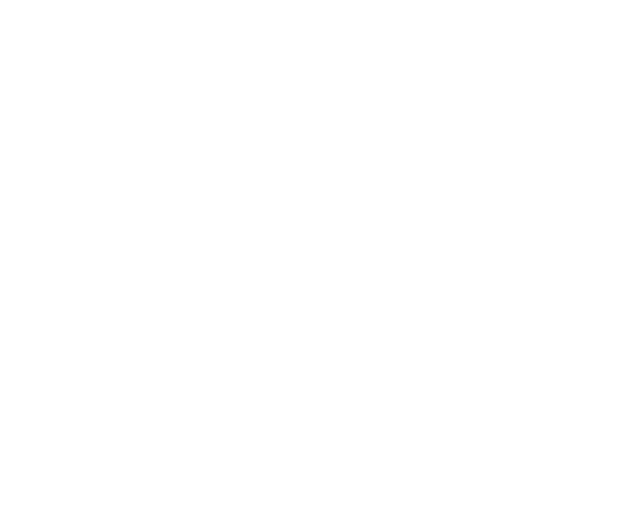
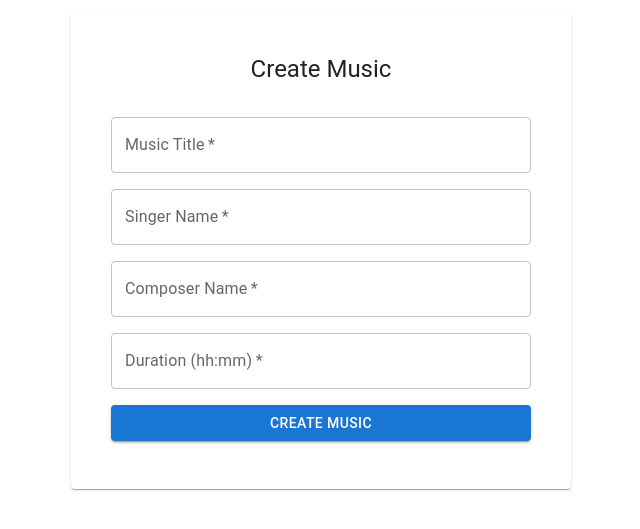
Before and after one commit to crew52/md05-Product-categories, a React (Vite) app in the folder product/: page /musics/create in a window 1280 px wide. Before the commit this address had no page. Shown: the part 181-710 px from the top of the page, without its empty margins (319-959 px from the left). Built offline with nearby package versions, Linux system fonts and the light colour scheme.

Commit message:
done add

```diff
--- a/product/src/App.jsx
+++ b/product/src/App.jsx
@@ -5,6 +5,7 @@
 import ProductEdit from "./pages/productedit/index.jsx";
 import ProductDetail from "./pages/productdetail/index.jsx";
 import MusicList from "./pages/music/musicList/index.jsx";
+import MusicCreate from "./pages/music/musicCreate/index.jsx";
 
 function App() {
   return (
@@ -16,6 +17,7 @@
             <Route path="/products/:pid/detail" element={<ProductDetail/>} />
 
             <Route path={"/musics"} element={<MusicList/>}></Route>
+            <Route path="/musics/create" element={<MusicCreate/>} />
         </Routes>
     </>
   )
--- /dev/null
+++ b/product/src/pages/music/musicCreate/index.jsx
@@ -0,0 +1,108 @@
+import React from "react";
+import { Card, CardContent, CardHeader, Box, TextField, Button } from "@mui/material";
+import { useFormik } from "formik";
+import { toast } from "react-toastify";
+import { useNavigate } from "react-router";
+import * as Yup from "yup";
+import MusicService from "../../../services/music.service.js";
+
+function MusicCreate() {
+    const navigate = useNavigate();
+
+    const formik = useFormik({
+        initialValues: {
+            title: "",
+            singer: "",
+            composer: "",
+            duration: "",
+            likes: 0,  // Mặc định là 0
+            status: "Lưu Trữ" // Trạng thái mặc định
+        },
+        validationSchema: Yup.object({
+            title: Yup.string().required("Music title is required").min(2, "Must be at least 2 characters"),
+            singer: Yup.string().required("Singer name is required").max(30, "Singer name cannot exceed 30 characters"),
+            composer: Yup.string().required("Composer name is required").max(30, "Composer name cannot exceed 30 characters"),
+            duration: Yup.string()
+                .required("Duration is required")
+                .matches(/^([01]?[0-9]|2[0-3]):([0-5]?[0-9])$/, "Duration must be in the format hh:mm"),
+            likes: Yup.number().required("Likes count is required").integer("Likes must be an integer").min(0, "Likes must be 0 or positive"),
+        }),
+        onSubmit: values => {
+            const musicData = { ...values};
+
+            MusicService.createMusic(musicData).then(() => {
+                toast.success("Music created successfully");
+                console.log(musicData)
+                navigate("/musics");
+            }).catch(() => {
+                toast.error("Failed to create music");
+            });
+        }
+    });
+
+    return (
+        <Box display="flex" justifyContent="center" alignItems="center" minHeight="100vh">
+            <Card sx={{ width: 500, p: 3 }}>
+                <CardHeader title="Create Music" sx={{ textAlign: "center" }} />
+                <CardContent>
+                    <Box component="form" onSubmit={formik.handleSubmit} sx={{ display: "flex", flexDirection: "column", gap: 2 }}>
+                        {/* Tên bài hát */}
+                        <TextField
+                            label="Music Title"
+                            name="title"
+                            fullWidth
+                            required
+                            value={formik.values.title}
+                            onChange={formik.handleChange}
+                            error={formik.touched.title && Boolean(formik.errors.title)}
+                            helperText={formik.touched.title && formik.errors.title}
+                        />
+
+                        {/* Tên ca sĩ */}
+                        <TextField
+                            label="Singer Name"
+                            name="singer"
+                            fullWidth
+                            required
+                            value={formik.values.singer}
+                            onChange={formik.handleChange}
+                            error={formik.touched.singer && Boolean(formik.errors.singer)}
+                            helperText={formik.touched.singer && formik.errors.singer}
+                        />
+
+                        {/* Tên nhạc sĩ */}
+                        <TextField
+                            label="Composer Name"
+                            name="composer"
+                            fullWidth
+                            required
+                            value={formik.values.composer}
+                            onChange={formik.handleChange}
+                            error={formik.touched.composer && Boolean(formik.errors.composer)}
+                            helperText={formik.touched.composer && formik.errors.composer}
+                        />
+
+                        {/* Thời gian phát */}
+                        <TextField
+                            label="Duration (hh:mm)"
+                            name="duration"
+                            fullWidth
+                            required
+                            value={formik.values.duration}
+                            onChange={formik.handleChange}
+                            error={formik.touched.duration && Boolean(formik.errors.duration)}
+                            helperText={formik.touched.duration && formik.errors.duration}
+                        />
+
+                        {/* Button submit */}
+                        <Button type="submit" variant="contained" color="primary" fullWidth>
+                            Create Music
+                        </Button>
+                    </Box>
+                </CardContent>
+            </Card>
+        </Box>
+    );
+}
+
+export default MusicCreate;
--- a/product/src/pages/music/musicList/index.jsx
+++ b/product/src/pages/music/musicList/index.jsx
@@ -43,7 +43,7 @@
             <div className="container mb-3">
                 <div className="d-flex justify-content-between align-items-center">
                     {/* Nút Create */}
-                    <Link to="/products/create">
+                    <Link to="/musics/create">
                         <button className="btn btn-primary">
                             <i className="bi bi-plus-lg"></i> Create
                         </button>
--- a/product/src/services/music.service.js
+++ b/product/src/services/music.service.js
@@ -8,6 +8,10 @@
     static async searchMusicsByName(name) {
         return await axiosInstance.get(`/songs?title_like=${name}`)
     }
+
+    static async createMusic(data) {
+        return await axiosInstance.post("/songs", data)
+    }
 }
 
 export default MusicService;
```
